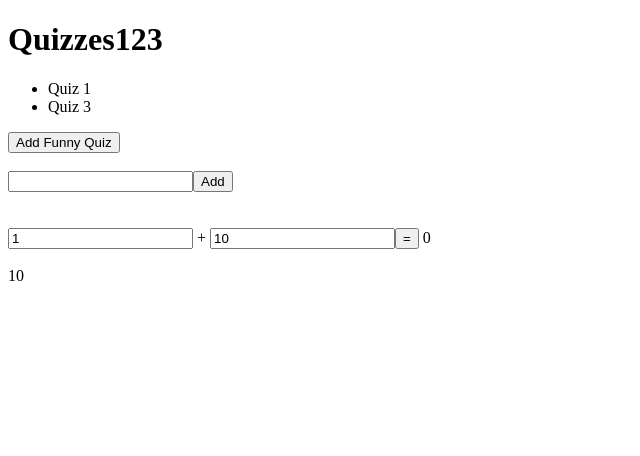
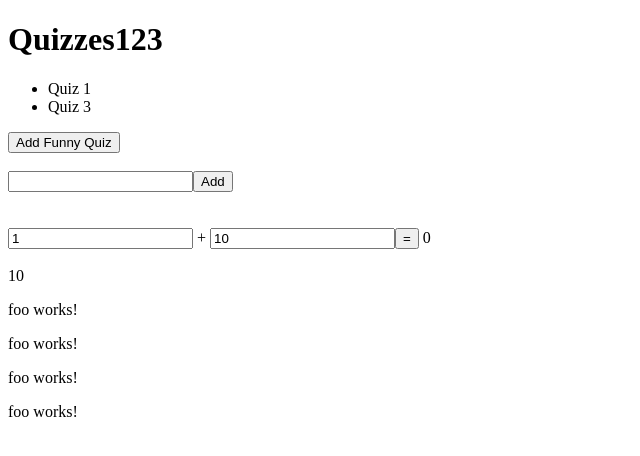
Before and after one commit to 2018-spring-mjs-th/week-two-a, an Angular app: page / in a window 1280 px wide. Shown: the top 456 px of the page, without its empty margins (0-640 px from the left). Built offline with nearby package versions, Linux system fonts and the light colour scheme.

Commit message:
Added component with `ng generate component foo`
And added three of the new component tags to our app-component component...

```diff
--- a/src/app/app.component.html
+++ b/src/app/app.component.html
@@ -44,3 +44,8 @@
   <br />
   {{ number2 }}
 </div>
+
+<app-foo></app-foo>
+<app-foo></app-foo>
+<app-foo></app-foo>
+<app-foo></app-foo>
--- a/src/app/app.module.ts
+++ b/src/app/app.module.ts
@@ -5,11 +5,13 @@ import { NgModule } from '@angular/core';
 import { AppComponent } from './app.component';
 
 import { FormsModule } from '@angular/forms';
+import { FooComponent } from './foo/foo.component';
 
 
 @NgModule({
   declarations: [
-    AppComponent
+    AppComponent,
+    FooComponent
   ],
   imports: [
     BrowserModule
--- /dev/null
+++ b/src/app/foo/foo.component.html
@@ -0,0 +1,3 @@
+<p>
+  foo works!
+</p>
--- /dev/null
+++ b/src/app/foo/foo.component.ts
@@ -0,0 +1,15 @@
+import { Component, OnInit } from '@angular/core';
+
+@Component({
+  selector: 'app-foo',
+  templateUrl: './foo.component.html',
+  styleUrls: ['./foo.component.css']
+})
+export class FooComponent implements OnInit {
+
+  constructor() { }
+
+  ngOnInit() {
+  }
+
+}
```
Also changed, not shown: src/app/foo/foo.component.css (added), 1 other file (tests, documents, lock files or other folders).
